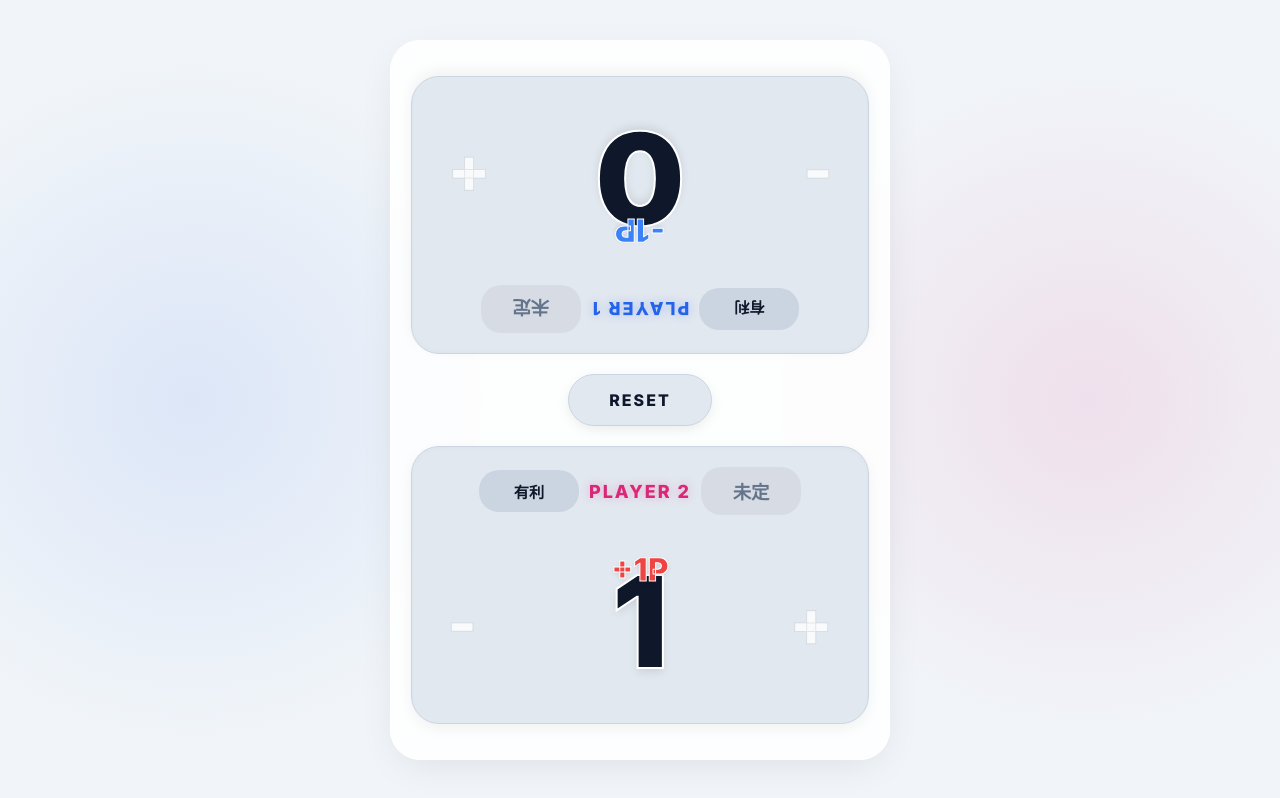
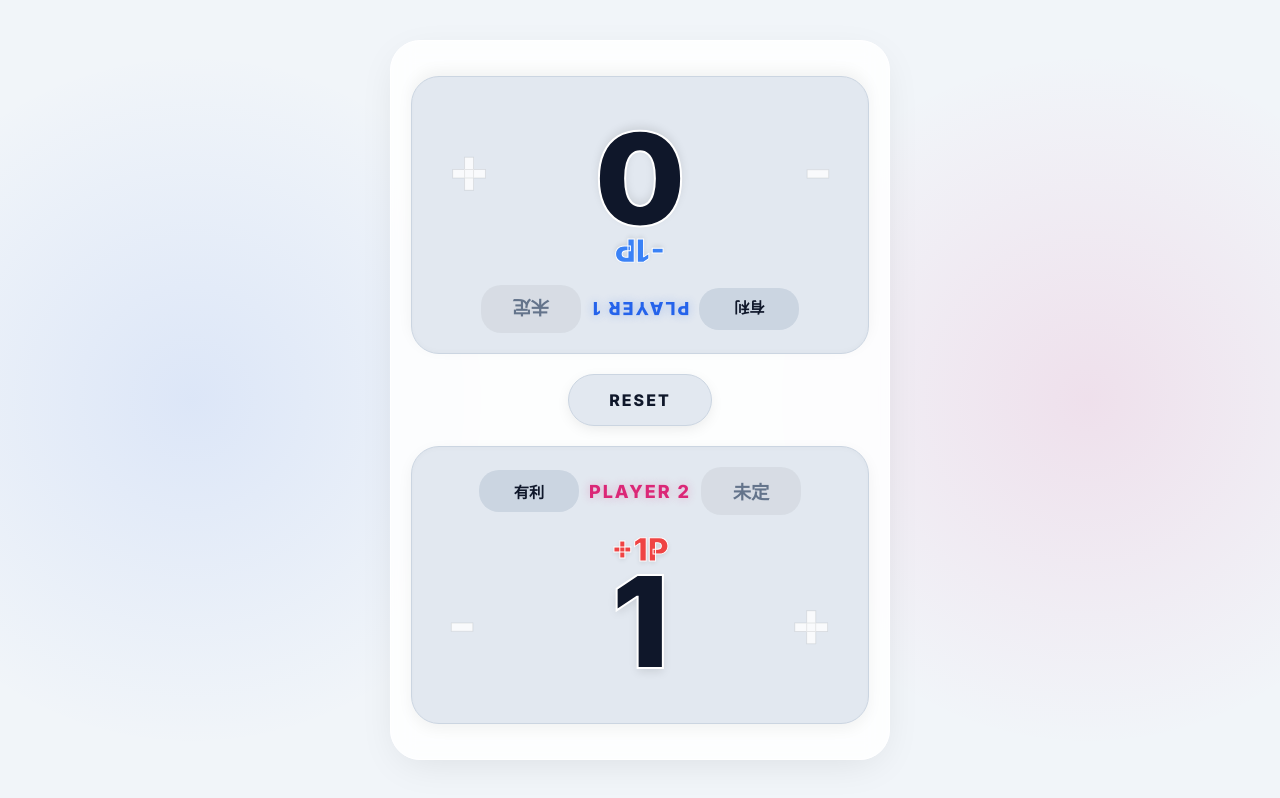
Before and after one commit to kuta-kuta-p/takumi-search, a plain HTML site: page index.html in a window 1280 px wide. Both pictures are taken after a click on the element 749 px from the left and 178 px from the top of the page. Drawn offline with Linux system fonts and the light colour scheme.

Commit message:
Update index.html

```diff
--- a/index.html
+++ b/index.html
@@ -335,7 +335,7 @@
 
         .diff-display {
             position: absolute;
-            top: 15px;
+            top: -5px;
             font-size: 2rem;
             font-weight: 900;
             opacity: 0;
```
